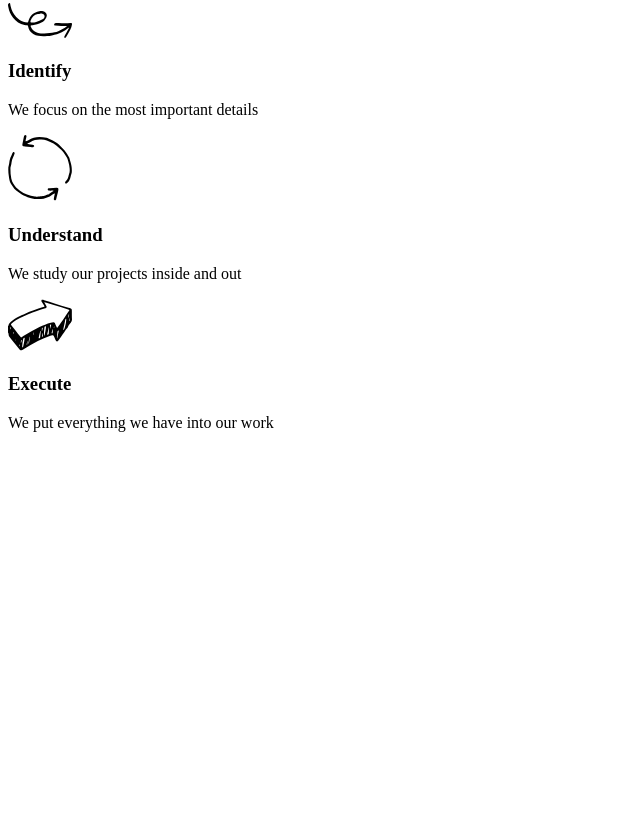
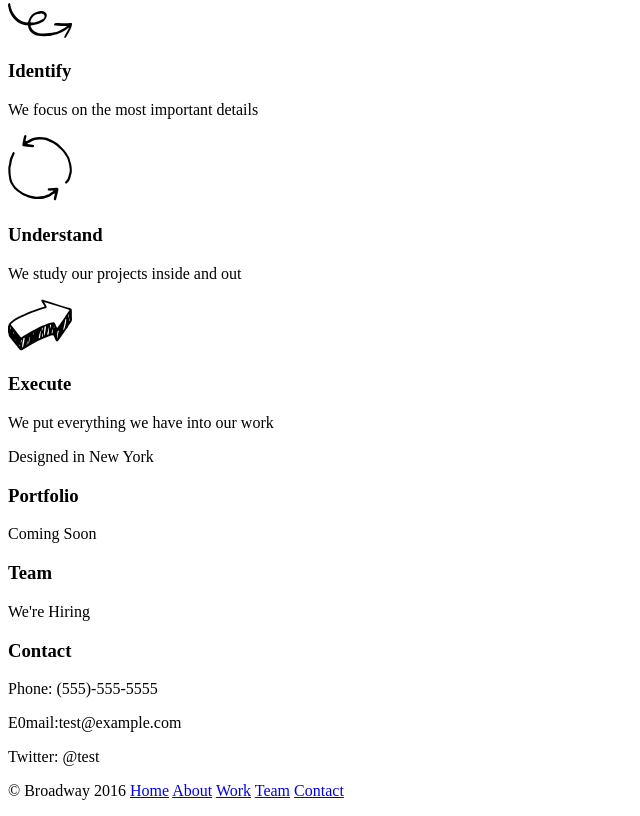
Before and after one commit to MartinGras95/broadway, a plain HTML site: page index.html in a window 1280 px wide. Shown: the part 298-1114 px from the top of the page, without its empty margins (0-640 px from the left). Before the commit the page ends 800 px from the top, so only its background shows below. Drawn offline with Linux system fonts and the light colour scheme.

Commit message:
Main html finished

```diff
--- a/index.html
+++ b/index.html
@@ -34,6 +34,37 @@
   <p>We put everything we have into our work</p>
 </div>
 
+<div id="Designed">
+  <p>Designed in New York</p>
+</div>
+
+<div id="portfolio">
+  <h3>Portfolio</h3>
+  <p>Coming Soon</p>
+</div>
+
+<div id="team">
+  <h3>Team</h3>
+  <p>We're Hiring</p>
+</div>
+
+<div id="Contact">
+  <h3>Contact</h3>
+  <p>Phone: (555)-555-5555</p>
+  <p>E0mail:test@example.com</p>
+  <p>Twitter: @test</p>
+</div>
+
+<div id="footer">
+  <p>&copy Broadway 2016
+  <a href="#Home">Home</a>
+  <a href="#">About</a>
+  <a href="#Work">Work</a>
+  <a href="#">Team</a>
+  <a href="#">Contact</a>
+</p>
+</div>
+
 
   </body>
 </html>
```
